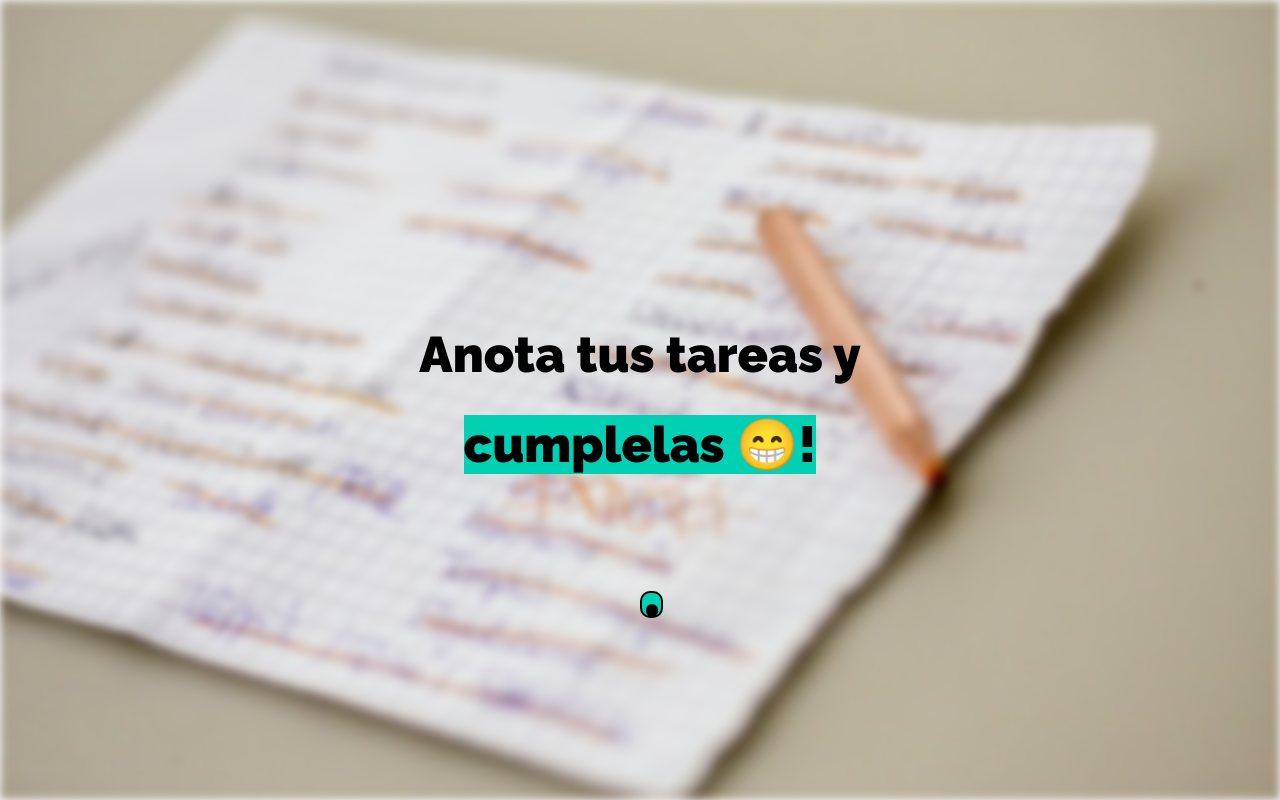
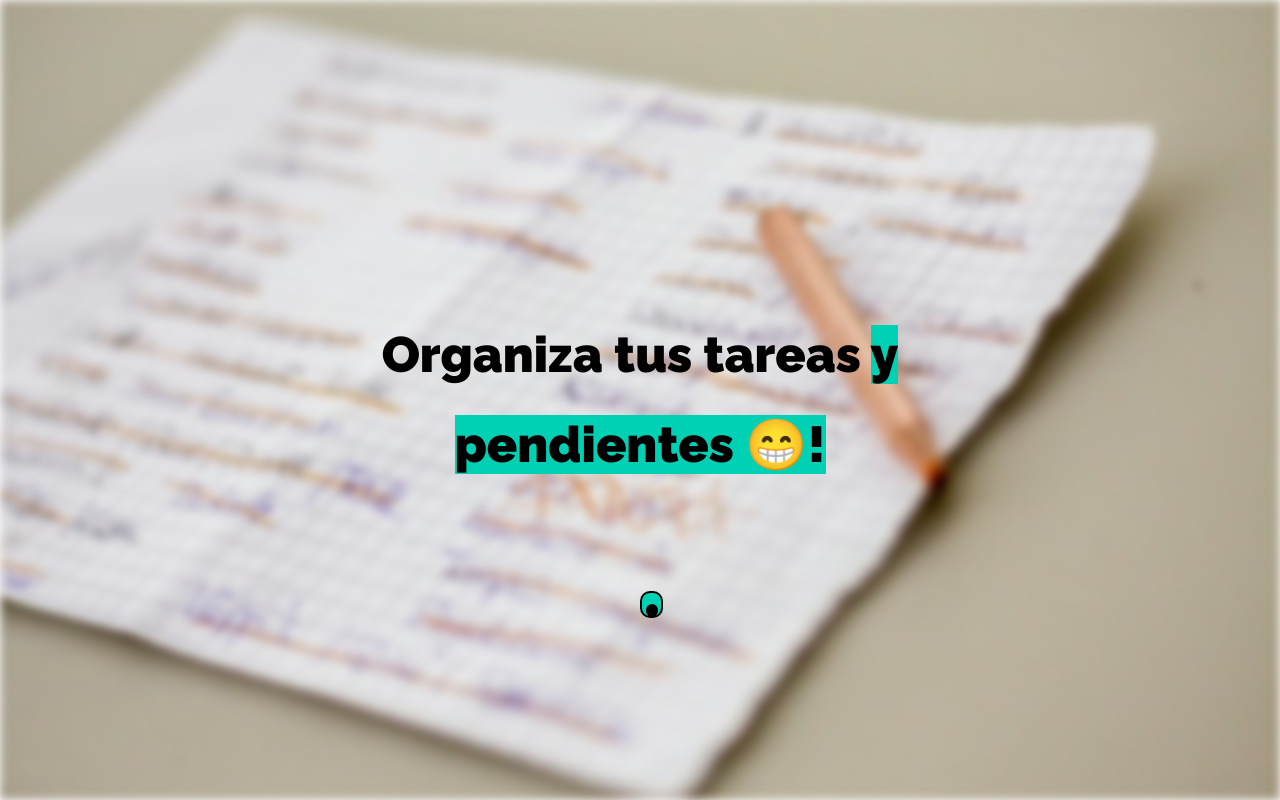
Before and after one commit to cristiandjr/listado_de_tareas_react, a React (Vite) app: page / in a window 1280 px wide. Shown: the top 800 px of the page. Built offline with nearby package versions, Linux system fonts and the light colour scheme.

Commit message:
cambio de texto del h1 en el header

```diff
--- a/src/components/Header.jsx
+++ b/src/components/Header.jsx
@@ -5,7 +5,7 @@ const Header = () => {
     return (
         <header className='header'>
             <div className="header__contenedor">
-                <h1>Anota tus tareas y <span>cumplelas 😁!</span></h1>
+                <h1>Organiza tus tareas <span>y pendientes 😁!</span></h1>
                 <div class="scroll-down">
                     <a href="#crear" class="mouse-wrapper">
                         <span class="mouse">
```
